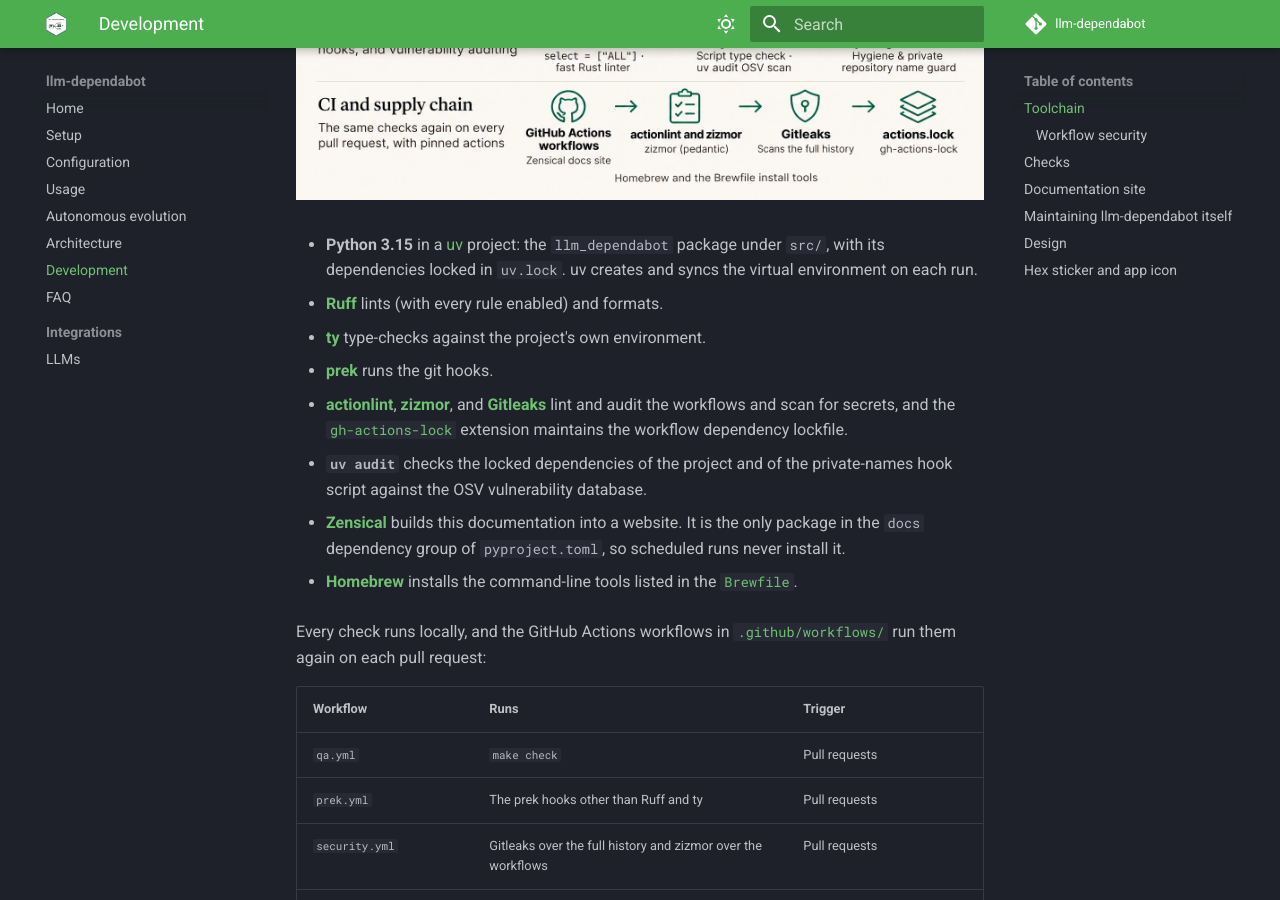
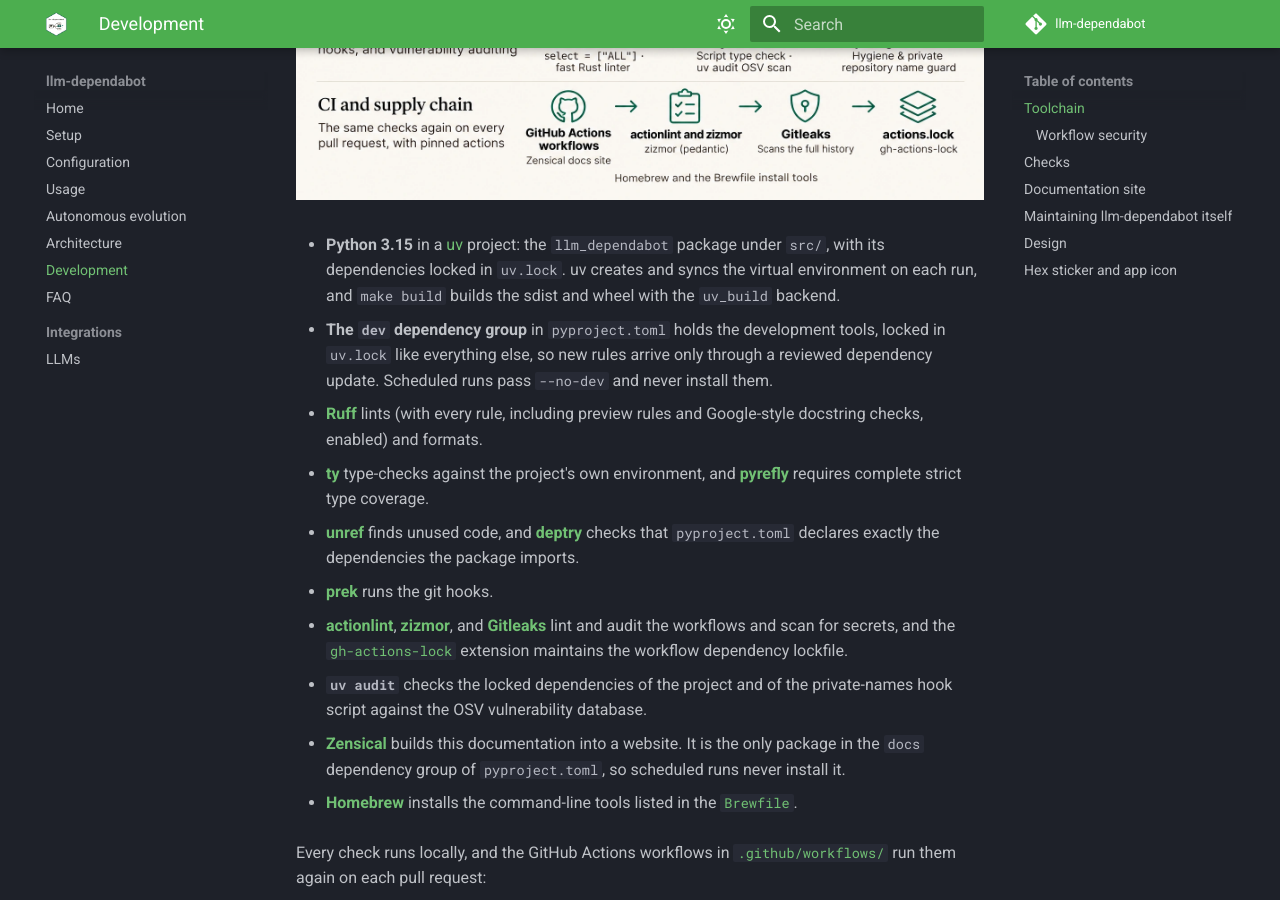
Before and after one commit to IndrajeetPatil/llm-dependabot, an MkDocs documentation site: the page built from docs/development.md, in a window 1280 px wide and 900 px high, scrolled down 489 px. Built offline with MkDocs 1.6.1 and Material for MkDocs 9.7.7, drawn with Linux system fonts in a browser that asks for light colours; comment, search, counter and statistics services are not loaded; some of the changed text lies outside the part shown.

Commit message:
docs: describe the package toolchain and refresh stale figure prompts
- Replace leftover references to the single-file script in the
  architecture page and the process-and-run and tech-stack prompts
- Document the dev group, build, and new checks in development.md,
  AGENTS.md, and the update-deps and simplify-codebase prompts

````diff
--- a/docs/development.md
+++ b/docs/development.md
@@ -2,17 +2,28 @@
 
 ## Toolchain
 
-![Development toolchain and tech stack: four bands cover Python and locked dependencies, core libraries and the native Full Disk Access launcher, local Ruff, ty, audit, and prek checks, and pull-request CI and supply-chain checks with GitHub Actions, actionlint, zizmor, Gitleaks, actions.lock, Zensical, Homebrew, and the Brewfile.](images/tech-stack.webp)
+![Development toolchain and tech stack: four bands cover Python and locked dependencies, core libraries and the native Full Disk Access launcher, local Ruff, ty, pyrefly, unref, audit, deptry, and prek checks, and pull-request CI and supply-chain checks with GitHub Actions, actionlint, zizmor, Gitleaks, actions.lock, Zensical, Homebrew, and the Brewfile.](images/tech-stack.webp)
 
 - **Python 3.15** in a [uv](https://docs.astral.sh/uv/) project: the
   `llm_dependabot` package under `src/`, with its dependencies locked in
-  `uv.lock`. uv creates and syncs the virtual environment on each run.
+  `uv.lock`. uv creates and syncs the virtual environment on each run, and
+  `make build` builds the sdist and wheel with the `uv_build` backend.
 
-- **[Ruff](https://docs.astral.sh/ruff/)** lints (with every rule enabled)
-  and formats.
+- **The `dev` dependency group** in `pyproject.toml` holds the development
+  tools, locked in `uv.lock` like everything else, so new rules arrive only
+  through a reviewed dependency update. Scheduled runs pass `--no-dev` and
+  never install them.
+
+- **[Ruff](https://docs.astral.sh/ruff/)** lints (with every rule, including
+  preview rules and Google-style docstring checks, enabled) and formats.
 
 - **[ty](https://docs.astral.sh/ty/)** type-checks against the project's own
-  environment.
+  environment, and **[pyrefly](https://pyrefly.org)** requires complete
+  strict type coverage.
+
+- **[unref](https://github.com/Apakottur/unref)** finds unused code, and
+  **[deptry](https://deptry.com)** checks that `pyproject.toml` declares
+  exactly the dependencies the package imports.
 
 - **[prek](https://prek.j178.dev)** runs the git hooks.
 
@@ -87,8 +98,9 @@ If your account allows only selected actions, allow these:
 
 ```sh
 make hooks-install   # once per clone: install the git hooks
-make check           # ruff check, ruff format --check, ty check, and audit
-make audit           # check locked dependencies for known vulnerabilities
+make check           # lint, format check, type check and coverage, dead code, audit, and build
+make audit           # check dependencies for known vulnerabilities and declarations
+make build           # build the sdist and wheel into dist/
 make format          # apply ruff formatting
 make hooks           # run every prek hook on all files
 make update-deps     # upgrade locked dependencies and prek hook revisions
--- a/docs/images/process-and-run.prompt.txt
+++ b/docs/images/process-and-run.prompt.txt
@@ -2,6 +2,6 @@ Use case: infographic-diagram. Asset type: documentation diagram for llm-dependa
 
 Title exactly “Process and run”.
 
-Top band “Responsible process”: “launchd” → “LLM Dependabot app” (note “Responsible process · Full Disk Access”) → “Login shell” (note “Uses the user's login environment”) → “llm_dependabot.py (uv)” → “Coding agent” (note “Runs in a Git worktree”). Branch from “llm_dependabot.py (uv)” to “caffeinate” with note “keeps the Mac awake”.
+Top band “Responsible process”: “launchd” → “LLM Dependabot app” (note “Responsible process · Full Disk Access”) → “Login shell” (note “Uses the user's login environment”) → “llm-dependabot CLI (uv run)” → “Coding agent” (note “Runs in a Git worktree”). Branch from “llm-dependabot CLI (uv run)” to “caffeinate” with note “keeps the Mac awake”.
 
 Bottom band “One repository run”: “Discover repository and prompt” → decision “Prompt due?” (note “weekly, or monthly not yet run this month”). “No” leads to “Skip”. “Yes” continues to decision “Project copy exists?” with “Yes → Update existing copy” and “No → Prepare a new copy”; rejoin at “Create Git worktree” → “Run coding agent with a time limit” → decision “Pull request opened?”. Yes branch: “Record pending state” → “Record run date”. No branch: “Remove worktree” → “Record run date”. Put the note “Every completed run counts towards the cadence” beside the date outcomes. Mark the segment “Create Git worktree” → agent → pull-request decision as repeating for each due prompt in the repository. Footer exactly “Failures are logged and not recorded; the next prompt or repository still runs”. Make all branches distinct, non-crossing, and legible.
--- a/docs/images/tech-stack.prompt.txt
+++ b/docs/images/tech-stack.prompt.txt
@@ -2,10 +2,10 @@ Use case: infographic-diagram. Asset type: documentation diagram for llm-dependa
 
 Title exactly: “Development toolchain and tech stack”
 
-Band “Runtime & dependencies”, summary “Single-file Python 3.15 script with locked inline dependencies”: “Python 3.15” (note “Modern language runtime”) → “uv script metadata” (note “PEP 723 inline dependencies”) → “Locked dependencies” (note “llm_dependabot.py.lock · frozen deps”).
+Band “Runtime & dependencies”, summary “A Python 3.15 package with locked dependencies”: “Python 3.15” (note “Modern language runtime”) → “uv project” (note “src/llm_dependabot · pyproject.toml”) → “Locked dependencies” (note “uv.lock · CLI, dev, and docs groups”).
 
 Band “Libraries & native app”, summary “Rust-backed validation, CLI tooling, and macOS launcher”: “Typer & PyYAML” (note “CLI commands & config parsing”) → “Pydantic & filelock” (note “Rust-core validation & concurrency gate”) → “Native launcher” (note “app/launcher.c · Full Disk Access”).
 
-Band “Hygiene & local checks”, summary “Strict local linting, typing, git hooks, and vulnerability auditing”: “Ruff lint & format” (note “select = ["ALL"] · fast Rust linter”) → “ty & audit” (note “Script type check · uv audit OSV scan”) → “prek git hooks” (note “Hygiene & private repository name guard”).
+Band “Hygiene & local checks”, summary “Strict local linting, typing, dependency auditing, and git hooks”: “Ruff lint & format” (note “select = ["ALL"] · fast Rust linter”) → “ty, pyrefly & unref” (note “Type check · type coverage · dead code”) → “uv audit & deptry” (note “OSV scan · declared dependencies”) → “prek git hooks” (note “Hygiene & private repository name guard”).
 
 Band “CI and supply chain”, summary “The same checks again on every pull request, with pinned actions”: “GitHub Actions workflows” (note “Zensical docs site”) → “actionlint and zizmor” (note “zizmor (pedantic)”) → “Gitleaks” (note “Scans the full history”) → “actions.lock” (note “gh-actions-lock”). Beneath the flow add the muted note “Homebrew and the Brewfile install tools”. Keep every label spelled exactly and legible within the four-band layout.
````
Also changed, not shown: AGENTS.md (+17 -5 lines), docs/architecture.md (+3 -3 lines), docs/images/README.md (+3 -3 lines), .github/prompts/simplify-codebase.md, .github/prompts/update-deps.md.
